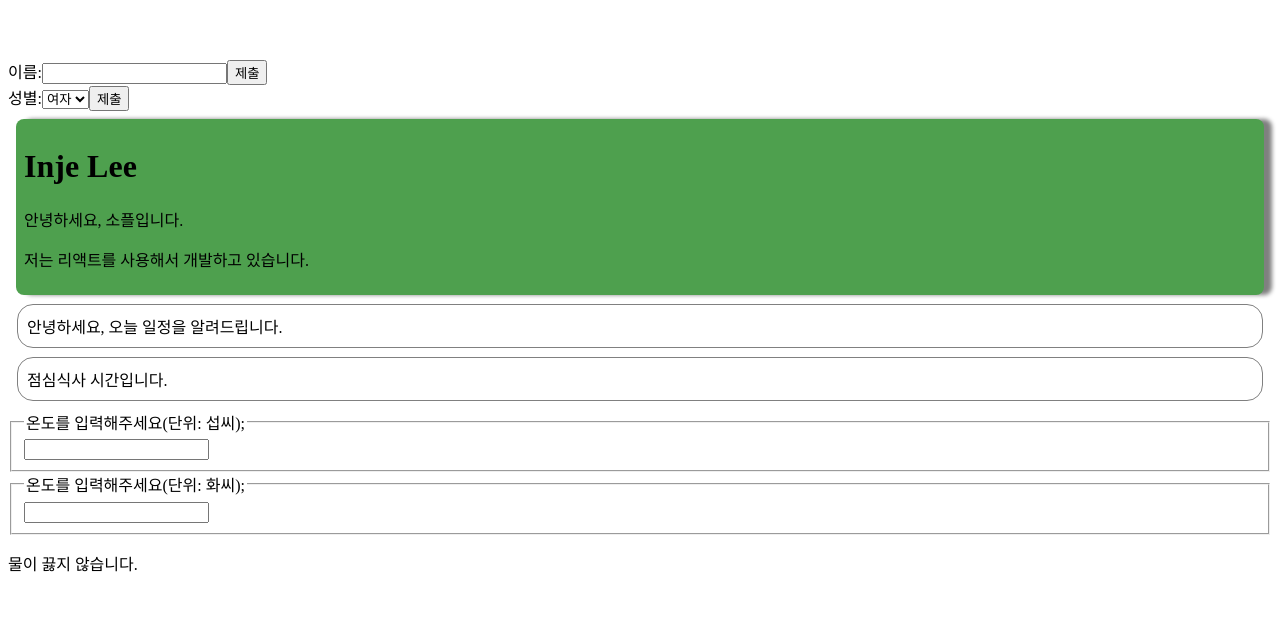
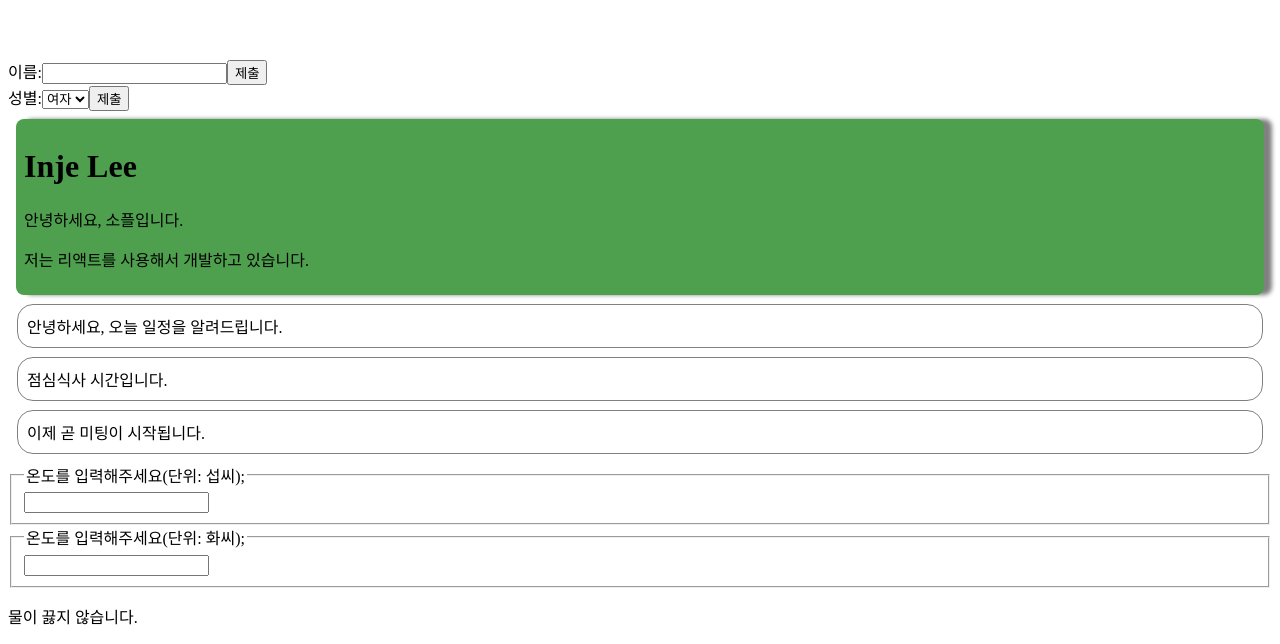
Before and after one commit to LucyYoo/React-study-first, a React (Create React App) app: page / in a window 1280 px wide. Shown: the part 1100-1744 px from the top of the page. Before the commit the page ends 1691 px from the top, so only its background shows below. Built offline with nearby package versions, Linux system fonts and the light colour scheme.

Commit message:
Notification change time

```diff
--- a/src/week1/User/Notification/NotificationList.jsx
+++ b/src/week1/User/Notification/NotificationList.jsx
@@ -26,7 +26,7 @@ export default function NotificationList() {
                 if(notifications.length < notificationText.length){
                     timer = setInterval(() => {
                         setNotification([...notifications, notificationText[index]])
-                    }, 2000);
+                    }, 1000);
                 }
                 return () => clearInterval(timer);
 
```
